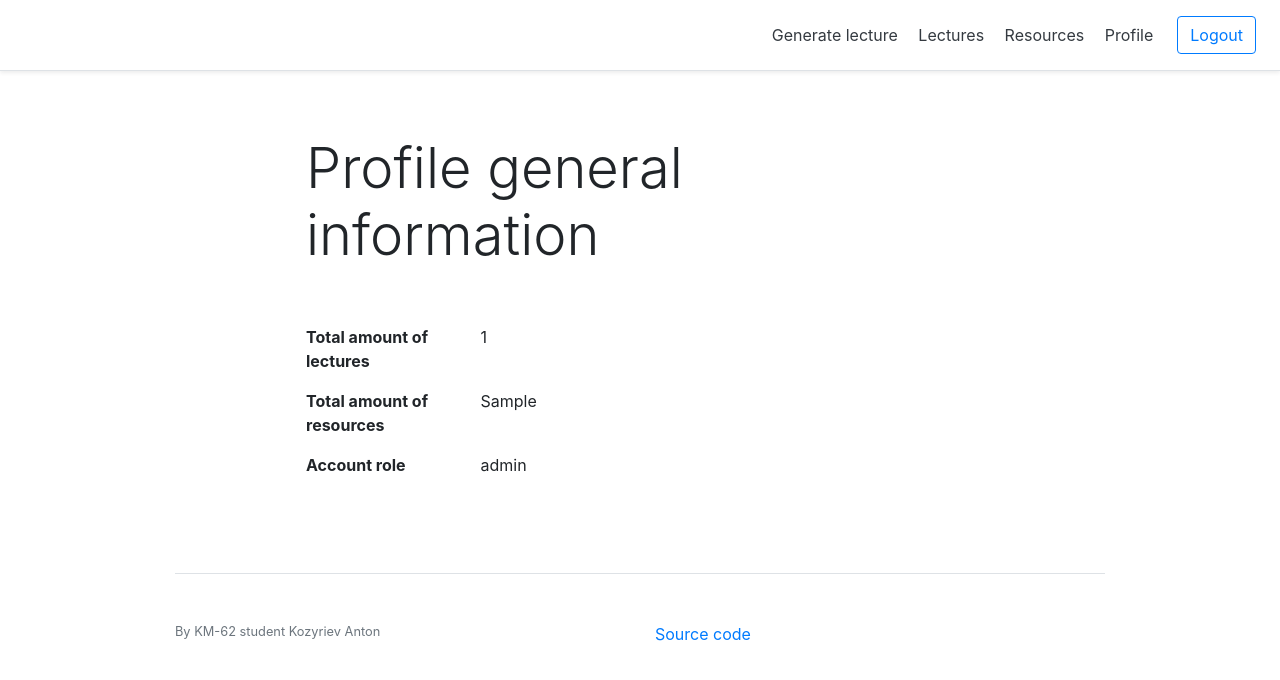
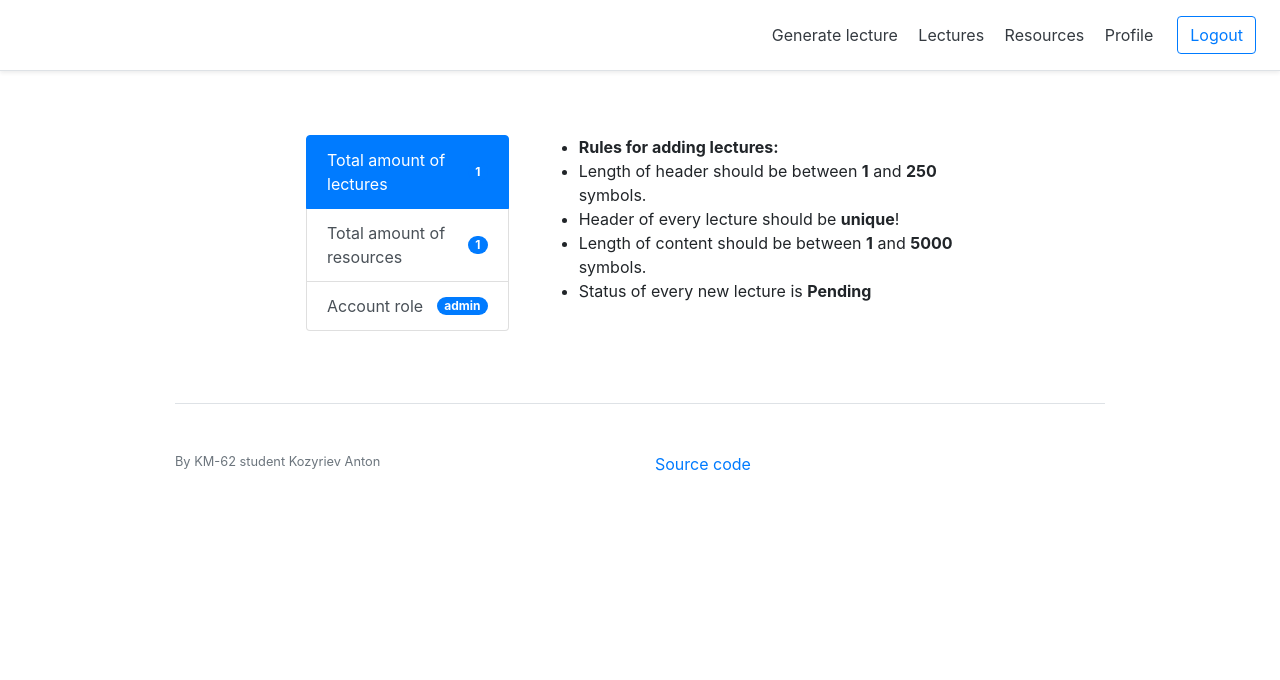
Before and after one commit to kaydotdev/in-a-word-bot, a Flask app: template FinalDbisProject/src/dbis-lecturebot-main/api/templates/profile.html in a window 1280 px wide. Shown: the top 680 px of the page. Run offline with Flask 2, Linux system fonts and the light colour scheme; the template is opened without the code that fills it: most values are stand-ins (such as "Sample title", 1, 10 or a date in 2020); some libraries are stand-ins or nearby versions.

Commit message:
API General profile information

```diff
--- a/FinalDbisProject/src/dbis-lecturebot-main/api/app.py
+++ b/FinalDbisProject/src/dbis-lecturebot-main/api/app.py
@@ -245,3 +245,19 @@ def list_lectures():
                            user=user_login,
                            lectures_count=lectures_count,
                            message="")
+
+
+@app.route('/profile', methods=['GET'])
+def profile():
+    user_login = request.cookies['user']
+    count_of_resources = resource_service.get_count_of_user_resources(user_login)
+    count_of_lectures = lecture_service.get_count_of_user_lectures(user_login)
+    user = user_service.get_user_by_login(user_login)
+
+    user.Role = ' '.join(user.Role.split('_')).upper()
+
+    return render_template('profile.html',
+                           user=user_login,
+                           count_of_resources=count_of_resources,
+                           count_of_lectures=count_of_lectures,
+                           user_role=user.Role)
--- a/FinalDbisProject/src/dbis-lecturebot-main/api/templates/profile.html
+++ b/FinalDbisProject/src/dbis-lecturebot-main/api/templates/profile.html
@@ -2,24 +2,49 @@
 
 {% block content %}
 
-<h1 class="display-4">Profile general information</h1>
+<div class="row">
+  <div class="col-4">
+    <div class="list-group" id="list-tab" role="tablist">
+      <a class="list-group-item d-flex justify-content-between align-items-center list-group-item-action active" id="list-home-list" data-toggle="list" href="#list-home" role="tab" aria-controls="home">
+        Total amount of lectures<span class="badge badge-primary badge-pill">{{count_of_lectures}}</span></a>
+      <a class="list-group-item d-flex justify-content-between align-items-center list-group-item-action" id="list-profile-list" data-toggle="list" href="#list-profile" role="tab" aria-controls="profile">
+        Total amount of resources<span class="badge badge-primary badge-pill">{{count_of_resources}}</span></a>
+      <a class="list-group-item d-flex justify-content-between align-items-center list-group-item-action" id="list-messages-list" data-toggle="list" href="#list-messages" role="tab" aria-controls="messages">
+        Account role<span class="badge badge-primary badge-pill">{{user_role}}</span></a>
+    </div>
+  </div>
+  <div class="col-8">
+    <div class="tab-content" id="nav-tabContent">
+      <div class="tab-pane fade show active" id="list-home" role="tabpanel" aria-labelledby="list-home-list">
+        <ul>
+          <li><strong>Rules for adding lectures:</strong></li>
+          <li>Length of header should be between <strong>1</strong> and <strong>250</strong> symbols.</li>
+          <li>Header of every lecture should be <strong>unique</strong>!</li>
+          <li>Length of content should be between <strong>1</strong> and <strong>5000</strong> symbols.</li>
+          <li>Status of every new lecture is <strong>Pending</strong></li>
+        </ul>
+      </div>
+      <div class="tab-pane fade" id="list-profile" role="tabpanel" aria-labelledby="list-profile-list">
+        <ul>
+          <li><strong>Rules for adding resources:</strong></li>
+          <li>URL of resource should be between <strong>1</strong> and <strong>2048</strong> symbols.</li>
+          <li>URL of every resource should be <strong>unique</strong>!</li>
+          <li>Length of description should be between <strong>1</strong> and <strong>250</strong> symbols.</li>
+        </ul>
+      </div>
+      <div class="tab-pane fade" id="list-messages" role="tabpanel" aria-labelledby="list-messages-list">
+        Available roles: Admin, Moderator, Premium user, Default user.
 
-<br>
-<br>
-
-<dl class="row">
-  <dt class="col-sm-3">Total amount of lectures</dt>
-  <dd class="col-sm-9">{{lectures_count}}</dd>
-</dl>
-
-<dl class="row">
-  <dt class="col-sm-3">Total amount of resources</dt>
-  <dd class="col-sm-9">{{user_resources}}</dd>
-</dl>
-
-<dl class="row">
-  <dt class="col-sm-3">Account role</dt>
-  <dd class="col-sm-9">{{user_role}}</dd>
-</dl>
+        <ul>
+          <li><strong>Privileges for roles:</strong></li>
+          <li><strong>Admin:</strong> promoting roles for the users;</li>
+          <li><strong>Moderator:</strong> approving / declining lectures;</li>
+          <li><strong>Premium user:</strong> having cool status :);</li>
+          <li><strong>Default user:</strong> no privileges;</li>
+        </ul>
+      </div>
+    </div>
+  </div>
+</div>
 
 {% endblock %}
```
